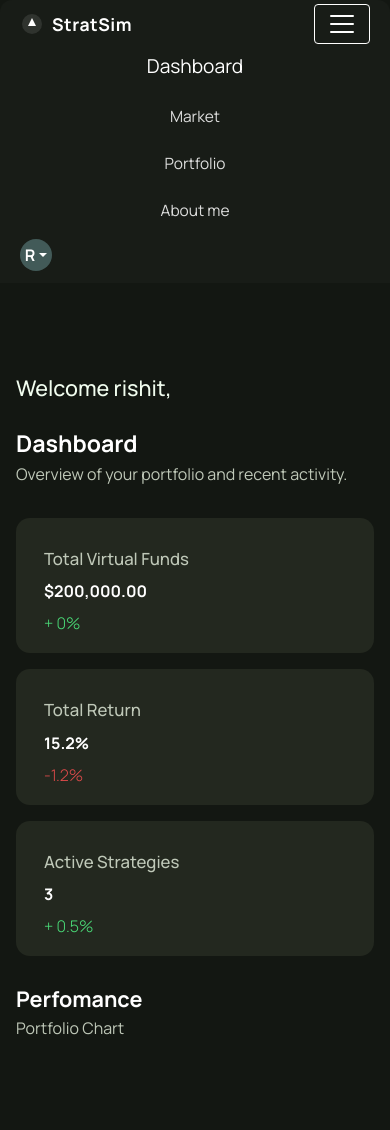
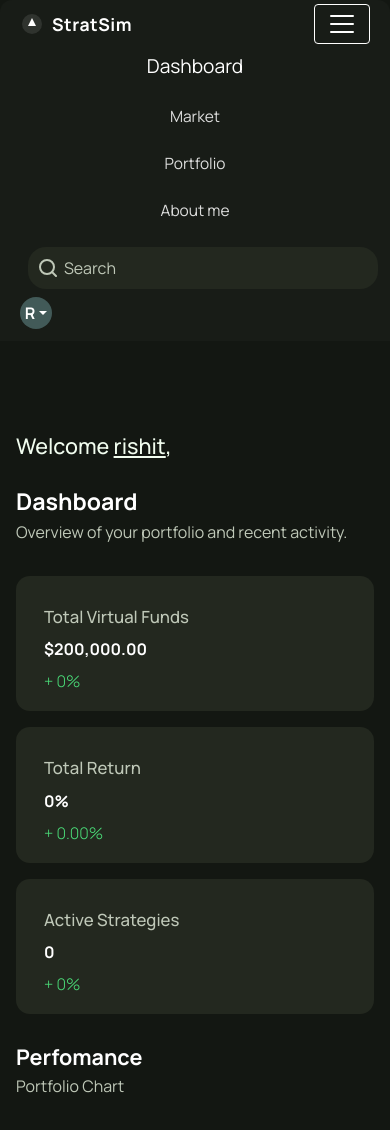
Before and after one commit to rishit836/StratSim, a Django app: page / in a window 390 px wide, after a click that opens the changed part. Before the commit the page ends 1035 px from the top, so only its background shows below. Run offline with Django 5.2, Linux system fonts and the light colour scheme; a user stored in the database is signed in; data comes from the database, SQL or seed files in the repository; both versions use the stored data as it was after the commit; data that the repository does not hold is empty.

Commit message:
minor changes and db model changes

```diff
--- a/mainapp/static/mainapp/styles/basicstyle.css
+++ b/mainapp/static/mainapp/styles/basicstyle.css
@@ -134,3 +134,63 @@ body {
     color: #131712;
 
 }
+
+.searchbox {
+    background: #23281f;
+    border-radius: 18px;
+    padding: 2px 14px 2px 10px;
+    display: flex;
+    align-items: center;
+    min-width: 180px;
+    max-width: 240px;
+    width: 100%;
+    margin-right: 16px;
+    transition: box-shadow 0.3s, background 0.3s;
+    box-shadow: 0 0 0 0 rgba(83,210,44,0);
+    border: 1.5px solid transparent;
+    position: relative;
+}
+
+.searchbox:hover,
+.searchbox:focus-within {
+    background: #263024;
+    box-shadow: 0 2px 12px 0 rgba(83,210,44,0.08);
+    border: 1.5px solid #4be07a;
+}
+
+.search-icon {
+    display: flex;
+    align-items: center;
+    margin-right: 7px;
+    transition: color 0.3s;
+}
+
+.searchbox:hover .search-icon svg,
+.searchbox:focus-within .search-icon svg {
+    stroke: white;
+}
+
+.search-input {
+    background: transparent;
+    border: none;
+    outline: none;
+    color: #fff;
+    font-size: 1rem;
+    width: 100%;
+    padding: 6px 0;
+    transition: color 0.3s;
+}
+
+.search-input::placeholder {
+    color: #bfc8b8;
+    opacity: 1;
+    font-size: 1rem;
+}
+
+@media (max-width: 991.98px) {
+    .searchbox {
+        min-width: 120px;
+        max-width: 100%;
+        margin: 8px 0;
+    }
+}
--- a/mainapp/static/mainapp/styles/homepage.css
+++ b/mainapp/static/mainapp/styles/homepage.css
@@ -83,6 +83,40 @@
     color: #e04b4b;
 }
 
+.dashboard-outer {
+    position: relative;
+}
+
+.blurred {
+    filter: blur(6px);
+    pointer-events: none;
+    user-select: none;
+}
+
+.dashboard-blur-overlay {
+    position: absolute;
+    top: 0;
+    left: 0;
+    width: 100%;
+    height: 100%;
+    display: flex;
+    align-items: center;
+    justify-content: center;
+    z-index: 10;
+    pointer-events: all;
+}
+
+.dashboard-blur-overlay span {
+    background: rgba(30, 36, 32, 0.85);
+    color: #fff;
+    font-size: 2rem;
+    font-weight: bold;
+    padding: 32px 48px;
+    border-radius: 18px;
+    box-shadow: 0 2px 16px rgba(0,0,0,0.2);
+    text-align: center;
+}
+
 @media (max-width: 900px) {
     .overview-cards {
         flex-direction: column;
--- a/mainapp/static/mainapp/styles/signup.css
+++ b/mainapp/static/mainapp/styles/signup.css
@@ -96,12 +96,12 @@
     color: #131712;
     letter-spacing: .1rem;;
     padding: 3px 10px;
-    width: 75px;;
+    width: 100px;;
     text-align: center;
     transition: all .5s ;
 }
 .button:hover{
-    width: 100px;
+    width: 120px;
     color: #afc9e9;
 
 }
--- a/mainapp/templates/index.html
+++ b/mainapp/templates/index.html
@@ -7,13 +7,14 @@
 
 
 {% block body %}
-<div class="dashboard-container">
-
+<div class="dashboard-outer">
+  <div class="dashboard-container{% if not request.user.is_authenticated %} blurred{% endif %}">
     <div class="heading-container">
       <div>
         {% if request.user.is_authenticated %}
-        <h4 class="heading greet">Welcome {{request.user}},</h4>
-
+        <h4 class="heading greet">Welcome
+            <span style="text-decoration: underline;">{{request.user}}</span>,
+            </h4>
         {% endif %}
         <h3 class="heading">Dashboard</h3>
         <div class="dashboard-subtext">Overview of your portfolio and recent activity.</div>
@@ -48,14 +49,19 @@
             {{strat_change}}%</div>
     </div>
     </div>
-
     <div class="portfolio-container">
       <div class="heading-container">
         <div>
-    <h4 class="heading">Perfomance</h3>
+          <h4 class="heading">Perfomance</h4>
           <div class="dashboard-subtext">Portfolio Chart</div>
         </div>
       </div>
     </div>
   </div>
+  {% if not request.user.is_authenticated %}
+  <div class="dashboard-blur-overlay">
+    <span>Log in to view dashboard</span>
+  </div>
+  {% endif %}
+</div>
 {% endblock body %}
--- a/mainapp/templates/layout.html
+++ b/mainapp/templates/layout.html
@@ -26,7 +26,7 @@
               <a class="nav-link {% if request.resolver_match.url_name == 'home' %}active{% endif %}" href="{% url 'main:home' %}">Dashboard</a>
             </li>
             <li class="nav-item">
-              <a class="nav-link {% if request.resolver_match.url_name == 'market' %}active{% endif %}" href="{% url 'main:market' %}" href="{% url "main:market" %}">Market</a>
+              <a class="nav-link {% if request.resolver_match.url_name == 'market' %}active{% endif %}" href="{% url 'stocks:market' %}" href="{% url "stocks:market" %}">Market</a>
             </li>
             <li class="nav-item">
               <a class="nav-link" href="">Portfolio</a>
@@ -38,7 +38,21 @@
 
           {% if request.user.is_authenticated %}
 
-        <div class="dropdown">
+          <form class="searchbox d-flex align-items-center mx-2" role="search" method="get" action="{% url 'stocks:search' %}">
+            {% csrf_token %}
+  <span class="search-icon">
+    <svg width="18" height="18" fill="none" stroke="#bfc8b8" stroke-width="2" stroke-linecap="round" stroke-linejoin="round">
+      <circle cx="8" cy="8" r="7"/>
+      <line x1="13" y1="13" x2="17" y2="17"/>
+    </svg>
+  </span>
+  <input class="search-input" type="search" name="q" placeholder="Search" aria-label="Search">
+</form>
+
+        <!-- <div class="searchbox">
+          <input type="text">
+        </div>
+        <div class="dropdown"> -->
   <span
     class="user-circle dropdown-toggle p-0 overflow-hidden"
     id="profileDropdown"
--- a/mainapp/views.py
+++ b/mainapp/views.py
@@ -2,7 +2,8 @@ from django.shortcuts import render, HttpResponse, redirect
 from django.contrib.auth import authenticate,login,logout
 from django.contrib.auth.models import User
 from django.contrib import messages
-from stocks.models import Portfolio
+from stocks.models import Portfolio,Strategy
+from django.db.models import Q
 
 # Create your views here.
 
@@ -13,20 +14,35 @@ def PON(val):
         return "negative"
 
 
-
 def home(request):
+    if request.method == "GET":
+        query = request.GET.get('q')
+        # print("Query!!", query)
 
     if request.user.is_authenticated:
         portfolio = Portfolio.objects.get(user=request.user)
         fund = portfolio.current_funds
         fund_change = portfolio.profit_loss_percent()
+        return_change = portfolio.update_return_history()
+        strategies = Strategy.objects.filter(user=request.user, is_active=True)
+        current_return = portfolio.profit_loss_percent()
     else:
         fund = 0
+        portfolio = 0
+        fund = 0
+        fund_change = 0
+        return_change = 0
+        strategies = 0
+        current_return = 0
 
-    return_val = 15.2
-    active_strats = 3
-    return_change = -1.2
-    strat_change =  .5
+    return_val = current_return
+    if strategies:
+        active_strats = strategies
+    else:
+        active_strats = 0
+        strat_change =  0
+
+
     context = {'fund':"{:,}".format(fund), 'return':return_val, 'active_strats':active_strats, 'rv':PON(return_change), 'sv':PON(strat_change),'fv':PON(fund_change),"fc":fund_change,"return_change":return_change, "strat_change":strat_change}
 
     return render(request,'index.html',context)
--- a/stocks/admin.py
+++ b/stocks/admin.py
@@ -1,5 +1,5 @@
 from django.contrib import admin
-from .models import Portfolio, holding, Transaction
+from .models import Portfolio, holding, Transaction,Strategy
 
 @admin.register(Portfolio)
 class PortfolioAdmin(admin.ModelAdmin):
@@ -15,3 +15,7 @@ class HoldingAdmin(admin.ModelAdmin):
 class TransactionAdmin(admin.ModelAdmin):
     list_display = ('user', 'ticker', 'action', 'quantity', 'price', 'total_value', 'date')
     readonly_fields = ('total_value',)
+
+@admin.register(Strategy)
+class StrategyAdmin(admin.ModelAdmin):
+    list_display = ('user', 'name', 'is_active', 'created_at')
--- a/stocks/apps.py
+++ b/stocks/apps.py
@@ -1,6 +1,10 @@
 from django.apps import AppConfig
+
+
 
 
 class StocksConfig(AppConfig):
     default_auto_field = 'django.db.models.BigAutoField'
     name = 'stocks'
+    def ready(self):
+        import stocks.signals  # 👈 This line connects the signals
--- a/stocks/models.py
+++ b/stocks/models.py
@@ -9,6 +9,7 @@ class Portfolio(models.Model):
     initial_funds = models.DecimalField(max_digits=15, decimal_places=2, default=100000)
     current_funds = models.DecimalField(max_digits=15, decimal_places=2, default=100000)
     invested_amount = models.DecimalField(max_digits=15, decimal_places=2, default=0)
+    previous_return_percent = models.DecimalField(max_digits=6, decimal_places=2, default=0)
 
     def total_value(self):
         return self.current_funds + self.invested_amount
@@ -17,6 +18,18 @@ class Portfolio(models.Model):
         if self.initial_funds == 0:
             return 0
         return ((self.total_value() - self.initial_funds) / self.initial_funds) * 100
+
+    def profit_loss_percent(self):
+        if self.initial_funds == 0:
+            return 0
+        return ((self.total_value() - self.initial_funds) / self.initial_funds) * 100
+
+    def update_return_history(self):
+        current_return = self.profit_loss_percent()
+        change = current_return - self.previous_return_percent
+        self.previous_return_percent = current_return
+        self.save()
+        return change
 
     def __str__(self):
         return f"{self.user.username}'s Portfolio"
@@ -56,3 +69,13 @@ class Transaction(models.Model):
 
     def __str__(self):
         return f"{self.action} {self.quantity} of {self.ticker} @ {self.price} by {self.user.username}"
+
+
+class Strategy(models.Model):
+    user = models.ForeignKey(User, on_delete=models.CASCADE)
+    name = models.CharField(max_length=100)
+    is_active = models.BooleanField(default=True)
+    created_at = models.DateTimeField(auto_now_add=True)
+
+    def __str__(self):
+        return f"{self.name} - {'Active' if self.is_active else 'Inactive'}"
--- a/stocks/urls.py
+++ b/stocks/urls.py
@@ -4,5 +4,6 @@ from . import views
 app_name="stocks"
 
 urlpatterns=[
-    path('', views.home, name="home")
+    path('', views.home, name="market"),
+    path('search',views.search,name="search")
 ]
```
Also changed, not shown: stocks/signals.py (added, +9 -0 lines), stocks/templates/home.html (added, +12 -0 lines), stocks/views.py (+11 -1 lines), db.sqlite3, stocks/migrations/0002_strategy.py (added), stocks/migrations/0003_portfolio_previous_return_percent.py (added), stocks/static/stocks/styles/homepage.css (added). Lines whose indentation alone changed are shown as unchanged.
